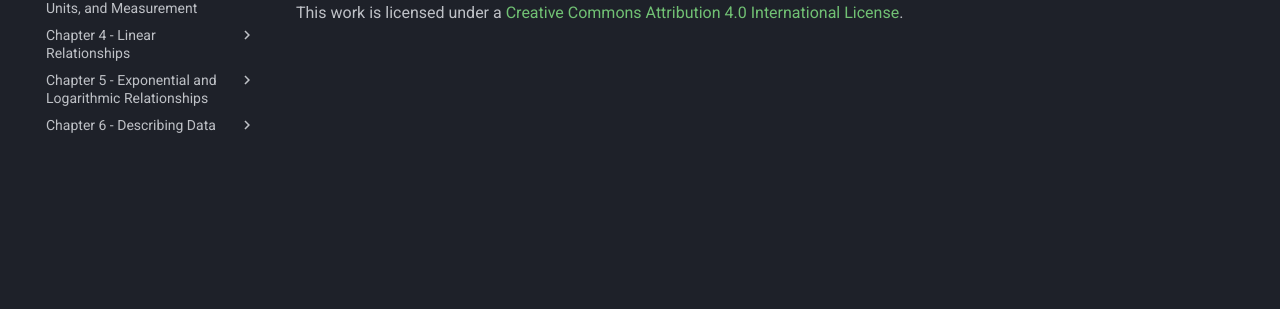
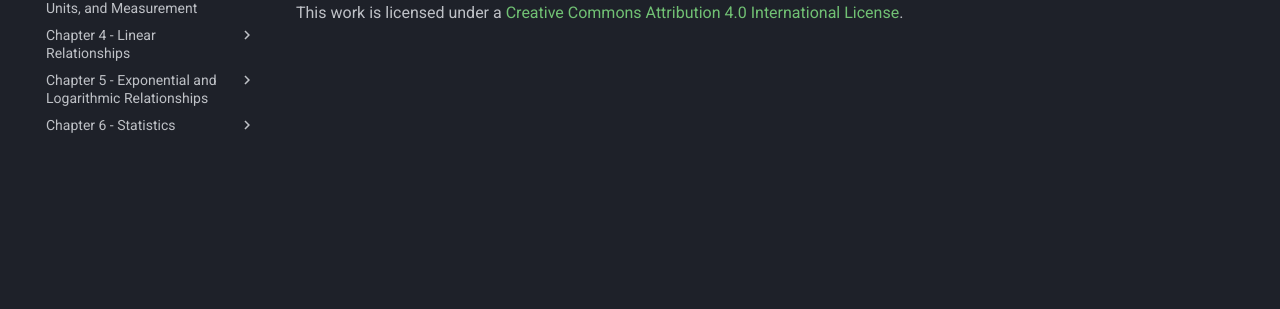
Before and after one commit to wgalbraith/280, an MkDocs documentation site: the page built from docs_student/index.md, in a window 1280 px wide. Shown: the part 274-583 px from the top of the page. Built offline with MkDocs 1.6.1 and Material for MkDocs 9.7.7, drawn with Linux system fonts in a browser that asks for light colours; nearby versions of some CDN libraries; some web fonts are replaced; library files that are not in the unit come from our copies; some of the changed lines change nothing that is shown.

Commit message:
Update mkdocs.yml

```diff
--- a/mkdocs.yml
+++ b/mkdocs.yml
@@ -71,10 +71,10 @@
       - Logarithmic Scales: exponential-log-scales.md
       - Exponential Exercises: exponential-exercises.md
       - Logarithmic Exercises: logarithm-exercises.md
-  - Chapter 6 - Describing Data:
-      - Concepts: center-variation.md
-     # - Metrics: distributions-2-metrics.md
-    #  - Histogram Case Studies: distributions-case-studies.md
+  - Chapter 6 - Statistics:
+      - The Basic Anatomy of a Dataset: center-variation.md
+      - Types of Studies: studies.md
+      - Measures of Center and Variation: center-variation.md
      # - Histograms on the Computer: distributions-computer.md
      # - Histograms to Distributions: distributions-examples.md
     # - Computer Plots: distributions-3-digital.md
```
